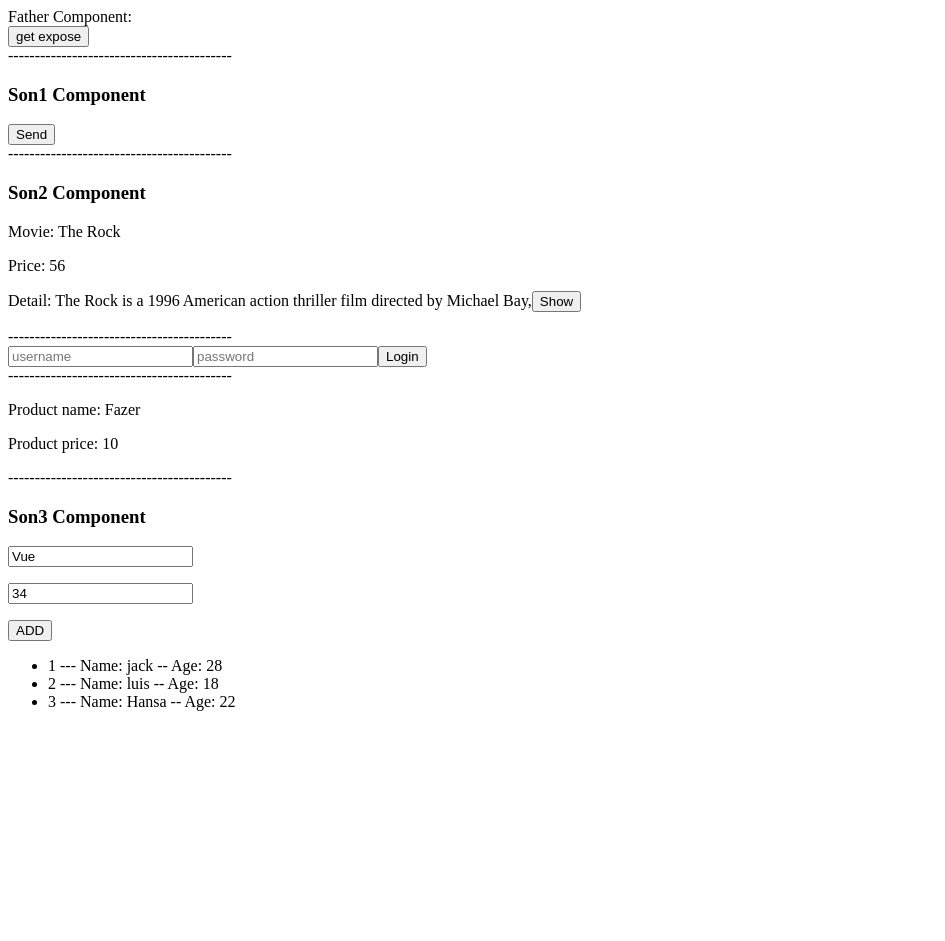
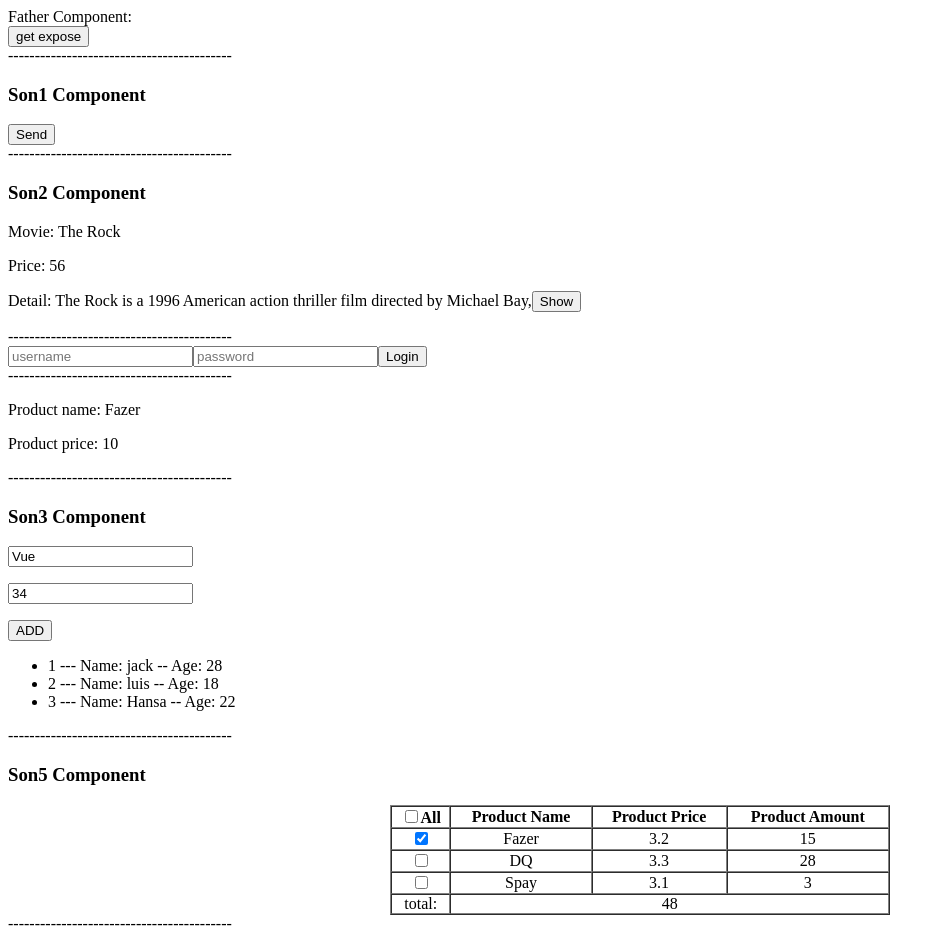
Before and after one commit to liyinan0501/LearnVue3, a Vue app: page / in a window 1280 px wide. Shown: the whole page, without its empty margins (0-945 px from the left). Before the commit the page ends 800 px from the top, so only its background shows below. Built offline with nearby package versions, Linux system fonts and the light colour scheme.

Commit message:
render more pages

```diff
--- a/src/App.vue
+++ b/src/App.vue
@@ -18,6 +18,9 @@
     <p>Product price: {{ iceCream.price }}</p>
     <div>------------------------------------------</div>
     <SonPageThree></SonPageThree>
+    <div>------------------------------------------</div>
+    <SonPageFive></SonPageFive>
+    <div>------------------------------------------</div>
   </div>
 </template>
 
@@ -25,6 +28,8 @@
 import SonPageOne from "./views/SonPageOne.vue";
 import SonPageTwo from "./views/SonPageTwo.vue";
 import SonPageThree from "./views/SonPageThree.vue";
+import SonPageFour from "./views/SonPageFour.vue";
+import SonPageFive from "./views/SonPageFive.vue";
 import { ref, getCurrentInstance, reactive } from "vue";
 const msg = ref("");
 const helloword = ref();
```
